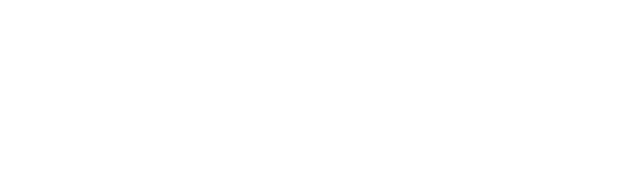
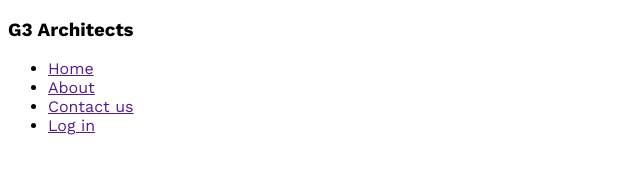
Before and after one commit to rabbi1612/g3-architect-responsive, a plain HTML site: page index.html in a window 1280 px wide. Shown: the whole page, without its empty margins (0-640 px from the left). Drawn offline with nearby package versions, Linux system fonts and the light colour scheme.

Commit message:
set up google fonts work sanse

```diff
--- a/index.html
+++ b/index.html
@@ -4,11 +4,21 @@
     <meta charset="UTF-8">
     <meta name="viewport" content="width=device-width, initial-scale=1.0">
     <title>G3 Architect</title>
+    <link rel="stylesheet" href="styles/style.css">
+    <link rel="preconnect" href="https://fonts.googleapis.com">
+<link rel="preconnect" href="https://fonts.gstatic.com" crossorigin>
+<link href="https://fonts.googleapis.com/css2?family=Work+Sans:wght@400;500;600;700&display=swap" rel="stylesheet">
 </head>
 <body>
     <header>
         <nav>
-            <h3></h3>
+            <h3>G3 Architects</h3>
+            <ul>
+                <li><a href="">Home</a></li>
+                <li><a href="">About</a></li>
+                <li><a href="">Contact us</a></li>
+                <li><a href="">Log in</a></li>
+            </ul>
         </nav>
     </header>
     <main>
--- a/styles/style.css
+++ b/styles/style.css
@@ -0,0 +1,3 @@
+body{
+    font-family: 'Work Sans', sans-serif;
+}
```
